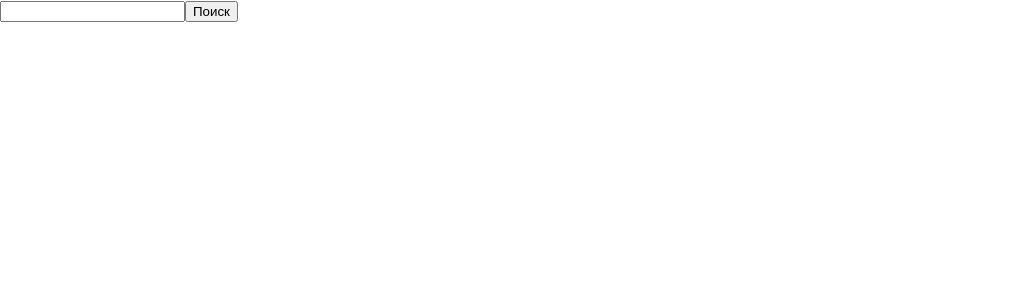
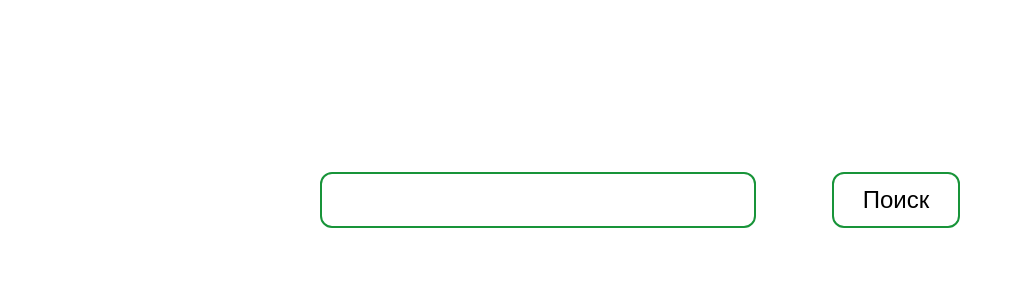
Before and after one commit to Andr-Den/search-form-react, a React (Create React App) app: page / in a window 1280 px wide. Shown: the top 300 px of the page, without its empty margins (0-1023 px from the left). Built offline with nearby package versions, Linux system fonts and the light colour scheme.

Commit message:
add styles for Main component

```diff
--- /dev/null
+++ b/src/Main.css
@@ -0,0 +1,42 @@
+.form {
+  margin: 0 auto 0;
+  width: 100%;
+  height: 50vh;
+  display: flex;
+  justify-content: center;
+  align-items: center;
+}
+
+.form__container {
+  width: 50%;
+  display: flex;
+  justify-content: space-between;
+}
+
+.form__input {
+  width: 60%;
+  padding: 12px 24px;
+  border-radius: 12px;
+  border: 2px solid #189439;
+  font-size: 24px;
+}
+
+.form__button {
+  padding: 12px 24px;
+  border-radius: 12px;
+  border: 2px solid #189439;
+  background-color: #ffffff;
+  /* color: #189439; */
+  width: 20%;
+  font-size: 24px;
+}
+
+.form__button:hover {
+  background-color: grey;
+  color: #ffffff;
+  cursor: pointer;
+}
+
+.form__button_active {
+  background-color: #189439;
+}
--- a/src/Main.js
+++ b/src/Main.js
@@ -1,5 +1,6 @@
 import React from 'react';
 import CardList from './CardList';
+import "./Main.css"
 
 import { search } from './search';
 
@@ -20,13 +21,15 @@ function handleSearchChange(e) {
 }
 
       return (
-        <div>
-          <form onSubmit={handleSearch}>
-            <input onChange={handleSearchChange}/>
-            <button type="submit">Поиск</button>
+        <>
+        <div className="form">
+          <form className="form__container" onSubmit={handleSearch}>
+            <input className="form__input" onChange={handleSearchChange}/>
+            <button className="form__button" type="submit">Поиск</button>
           </form>
-          <CardList names={names}></CardList>
         </div>
+        <CardList names={names} />
+        </>
       );
     }
 
```
